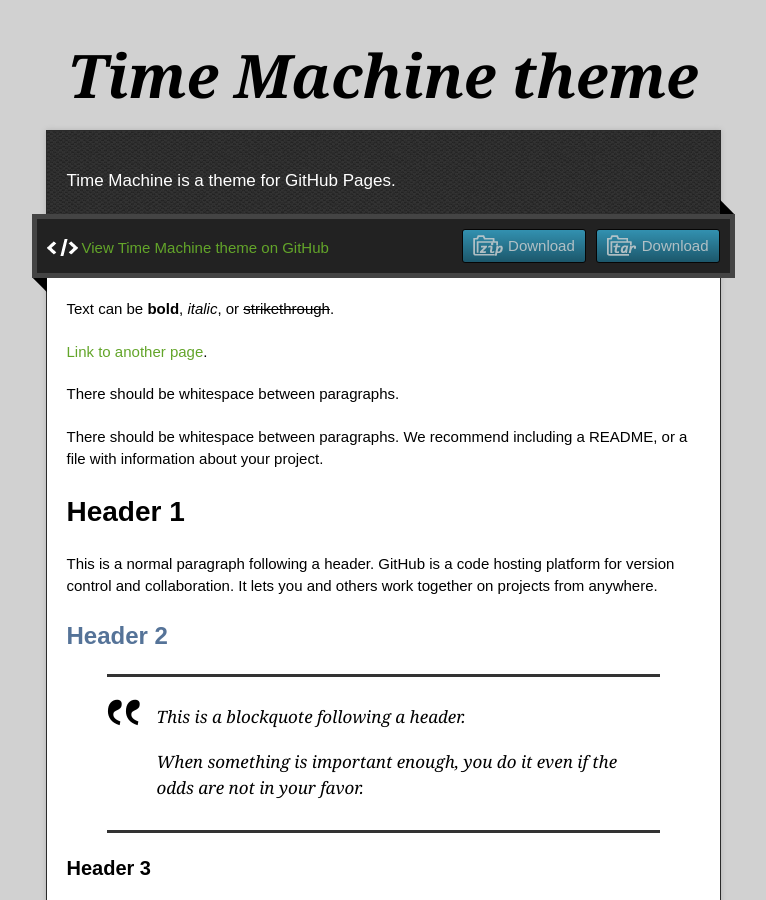
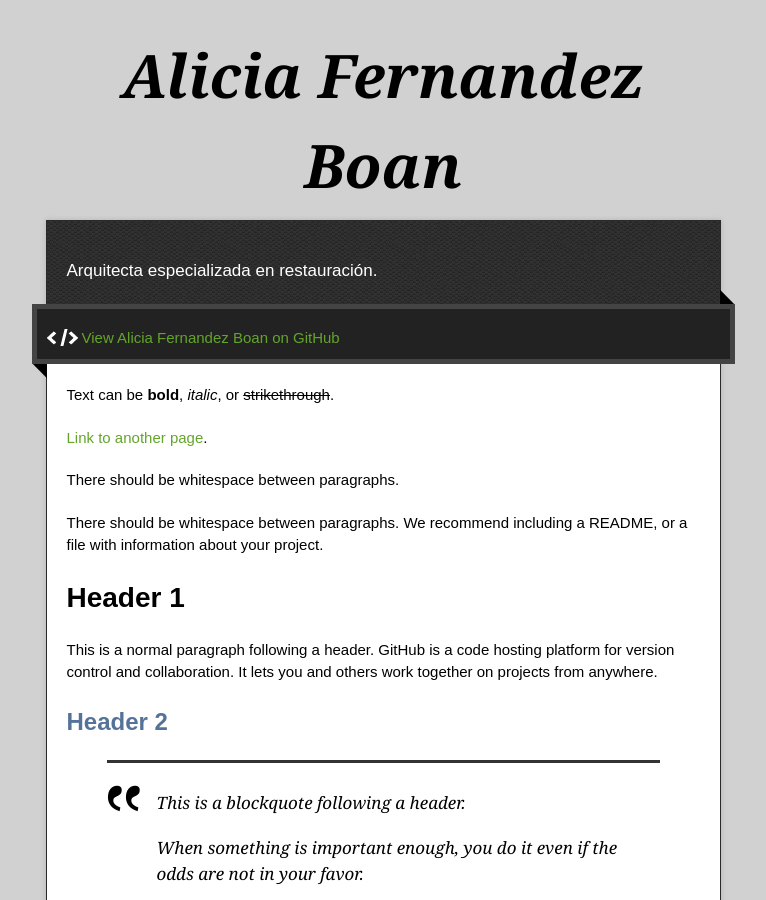
Before and after one commit to aliciafernandez/homesite, a Jekyll site: the page built from index.md, in a window 1280 px wide and 900 px high. Shown: the whole window, without its empty margins (257-1023 px from the left). Built offline with Jekyll 4.4.1, drawn with Linux system fonts in a browser that asks for light colours; nearby versions of some CDN libraries; some of the changed text lies outside the part shown.

Commit message:
Modifying title and description

```diff
--- a/_config.yml
+++ b/_config.yml
@@ -1,5 +1,5 @@
-title: Time Machine theme
-description: Time Machine is a theme for GitHub Pages.
-show_downloads: true
+title: Alicia Fernandez Boan
+description: Arquitecta especializada en restauración.
+show_downloads: false
 google_analytics:
 theme:
```
